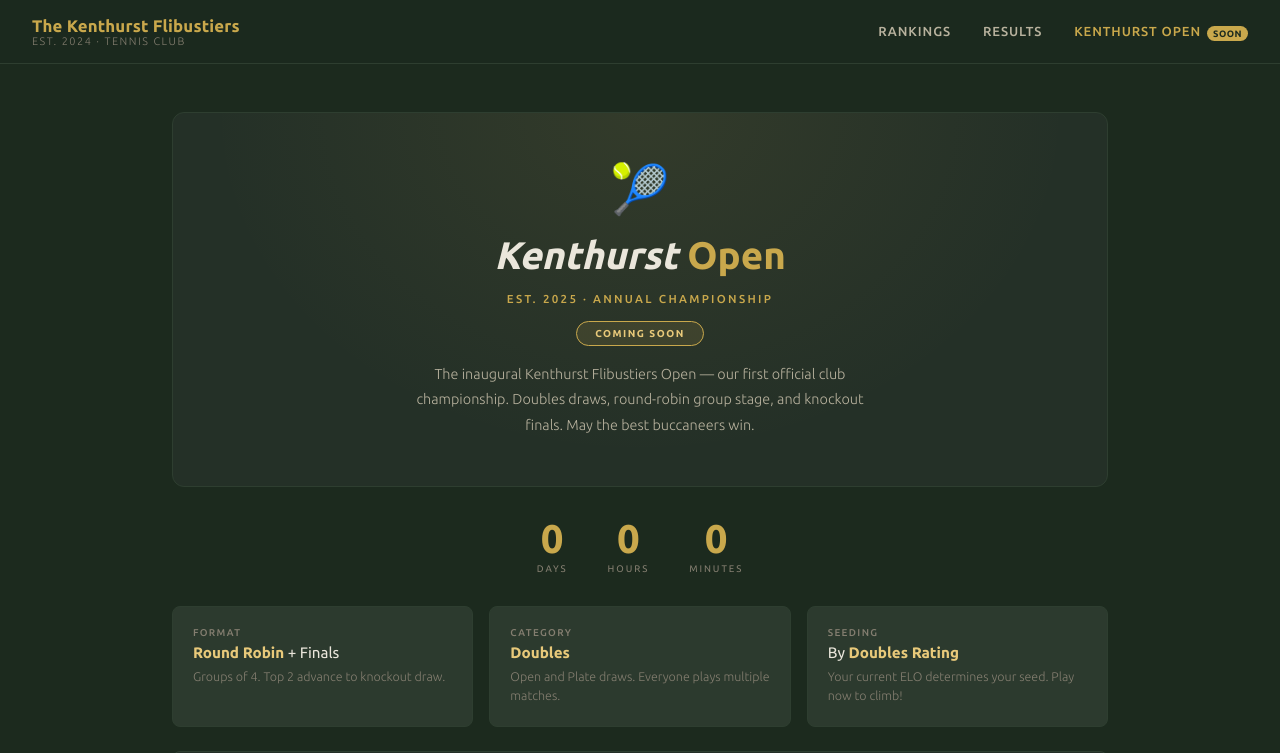
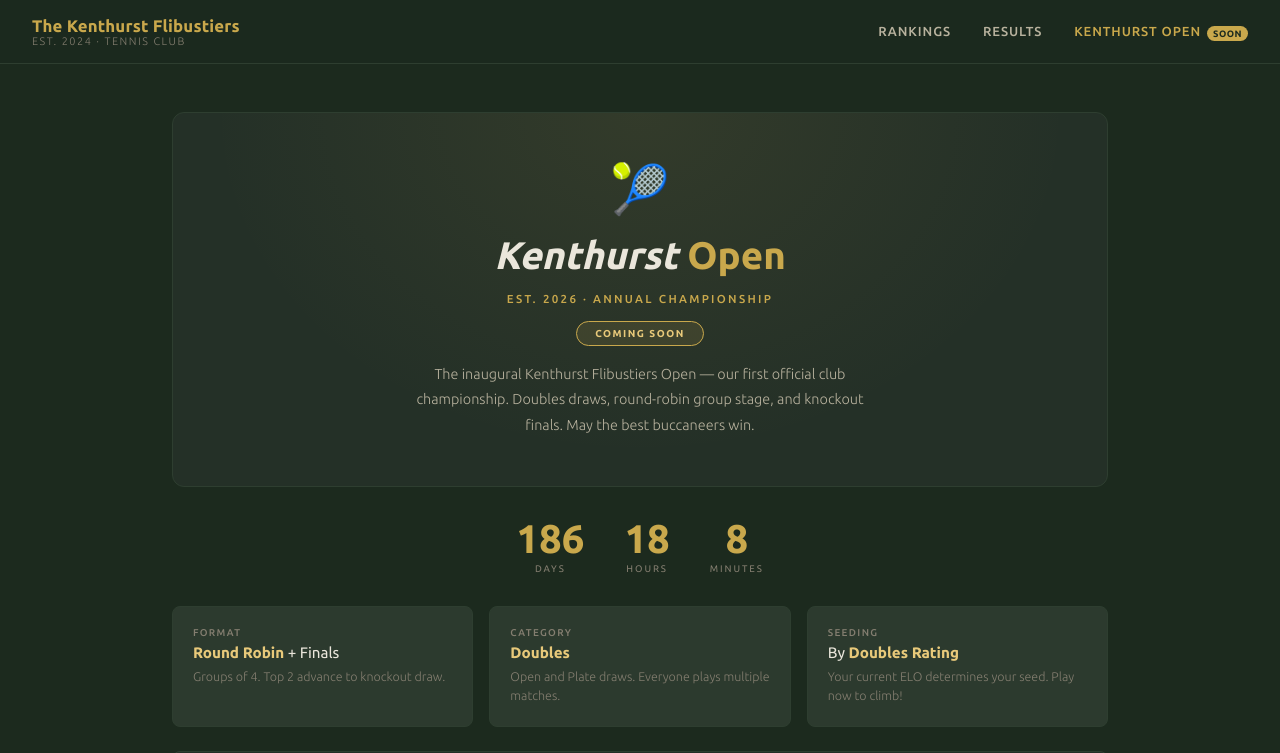
Before and after one commit to dmitridrozdov/kenthurst-flibustiers, a Next.js app: page /open in a window 1280 px wide. Shown: the top 753 px of the page. Built offline with nearby package versions, Linux system fonts and the light colour scheme.

Commit message:
Update page.tsx

```diff
--- a/src/app/open/page.tsx
+++ b/src/app/open/page.tsx
@@ -14,7 +14,7 @@ export default function OpenPage() {
             <h1 className={styles.title}>
               Kenthurst <span>Open</span>
             </h1>
-            <div className={styles.heroDate}>Est. 2025 · Annual Championship</div>
+            <div className={styles.heroDate}>Est. 2026 · Annual Championship</div>
             <div className={styles.pill}>Coming Soon</div>
             <p className={styles.desc}>
               The inaugural Kenthurst Flibustiers Open — our first official club championship.
@@ -23,7 +23,7 @@ export default function OpenPage() {
             </p>
           </div>
 
-          <Countdown targetDate="2025-11-08" />
+          <Countdown targetDate="2026-11-08" />
 
           {/* Info grid */}
           <div className={styles.grid}>
@@ -56,7 +56,7 @@ export default function OpenPage() {
         </div>
       </main>
       <footer className={styles.footer}>
-        © 2025 <em>The Kenthurst Flibustiers</em> · Kenthurst, NSW · Play hard, play fair
+        © 2026 <em>The Kenthurst Flibustiers</em> · Kenthurst, NSW · Play hard, play fair
       </footer>
     </>
   )
```
